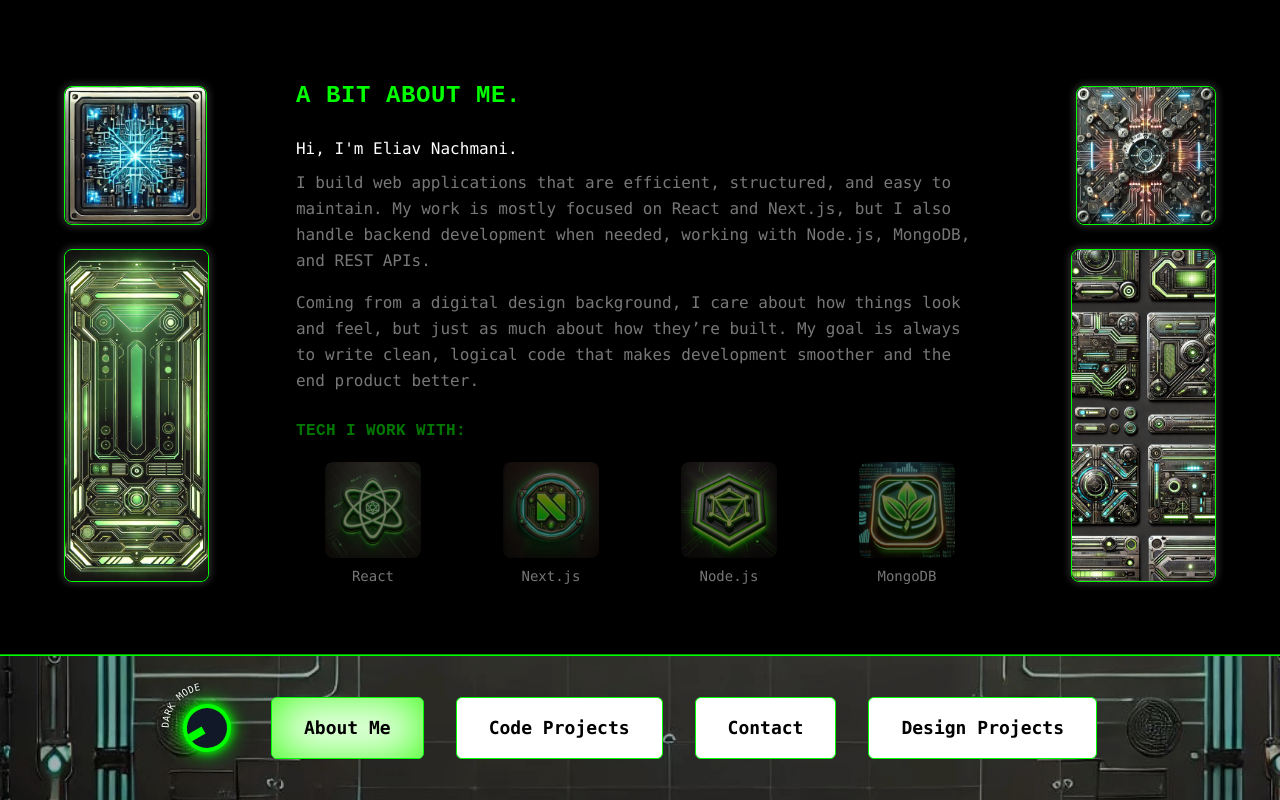
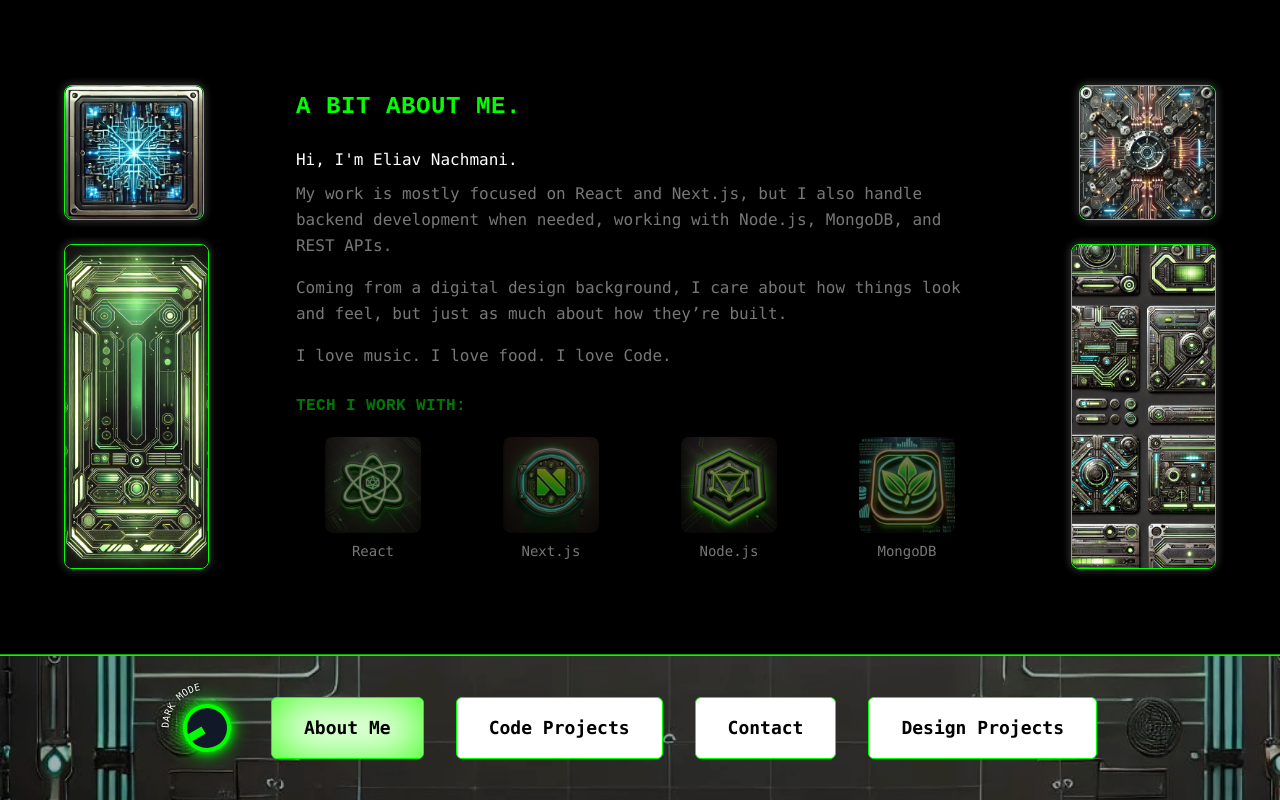
Before and after one commit to Eliav-Nachmani/portfolio, a Next.js app: page / in a window 1280 px wide. Built offline with nearby package versions, Linux system fonts and the light colour scheme.

Commit message:
animation

```diff
--- a/src/components/about/BioText.tsx
+++ b/src/components/about/BioText.tsx
@@ -47,14 +47,14 @@ const BioText = () => {
         {/* ✅ Rest of the content fades in after typing completes */}
         <div className={`transition-opacity duration-1000 ${contentVisible ? "opacity-100" : "opacity-0"}`}>
           <p className="mb-4 mt-2">
-            I build web applications that are efficient, structured, and easy to maintain. My work is mostly focused
-            on React and Next.js, but I also handle backend development when needed, working with Node.js, MongoDB, and REST APIs.
+            My work is mostly focused on React and Next.js, but I also handle backend development when needed, working with Node.js, MongoDB, and REST APIs.
           </p>
 
           <p className="mb-4">
             Coming from a digital design background, I care about how things look and feel, but just as much about how they’re built.
-            My goal is always to write clean, logical code that makes development smoother and the end product better.
           </p>
+
+          <p className="mb-4">I love music. I love food. I love Code.</p>
 
           <h2 className="text-neon-green font-bold mt-6">Tech I Work With:</h2>
 
```
